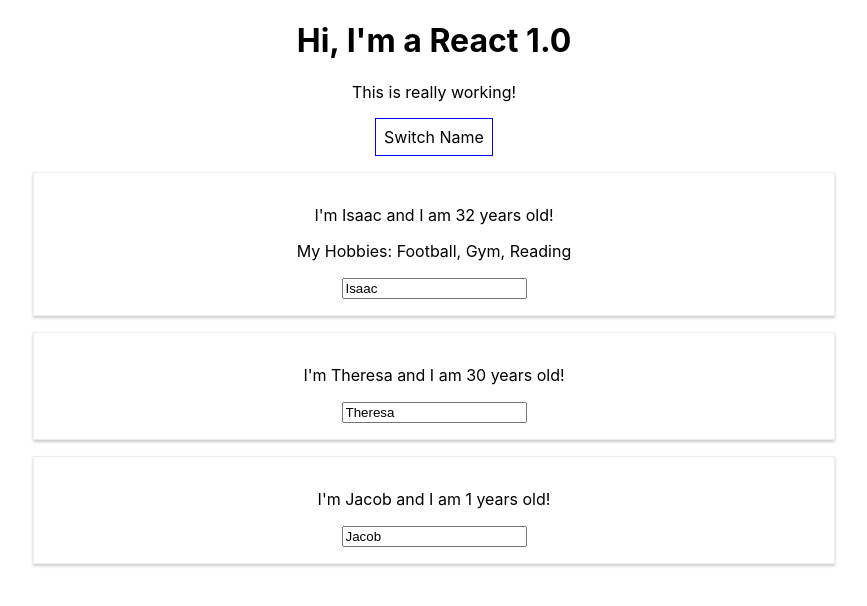
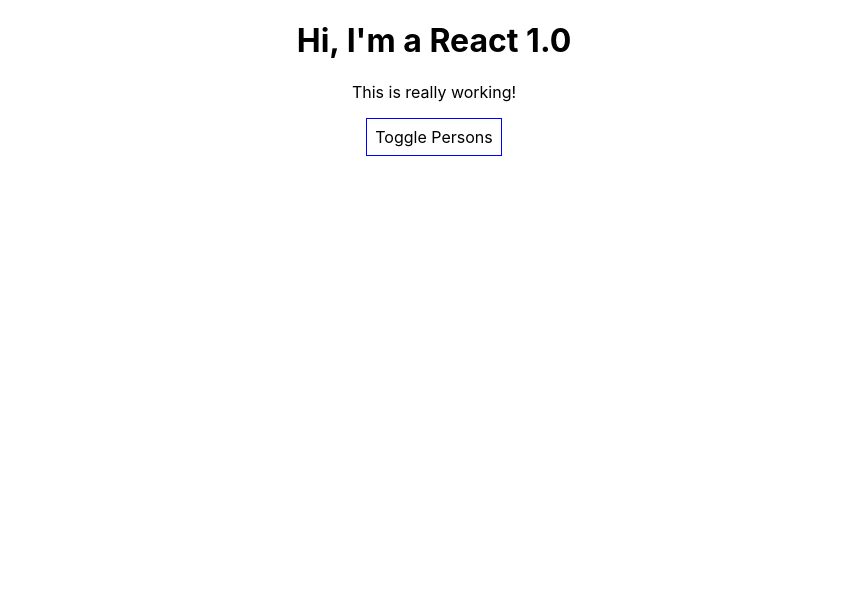
Before and after one commit to Ibabalola/react-complete-guide, a React (Create React App) app: page / in a window 1280 px wide. Shown: the top 606 px of the page, without its empty margins (206-1073 px from the left). Built offline with nearby package versions, Linux system fonts and the light colour scheme.

Commit message:
complete section 5

```diff
--- a/src/App.js
+++ b/src/App.js
@@ -1,5 +1,5 @@
 import Person from './Person/Person';
-import React, { Component } from 'react';
+import React, {Component} from 'react';
 
 import './App.css';
 
@@ -13,27 +13,30 @@
     state = {
         persons: [
             {
+                id:"a1",
                 name: 'Isaac',
                 age: 32,
                 hobbies: 'My Hobbies: Football, Gym, Reading'
             },
             {
+                id:"a2",
                 name: 'Theresa',
                 age: 30
             },
             {
+                id:"a3",
                 name: 'Jacob',
                 age: 1
             }
-    ]
+        ],
+        showPersons: false
     };
 
     // need to have a render method for React to be able to render
     // HTML to the screen / DOM
     render() {
-
         // use inline style in order to scope style changes to a single element
-      const  style = {
+        const style = {
             backgroundColor: 'white',
             font: 'inherit',
             border: '1px solid blue',
@@ -41,36 +44,37 @@
             cursor: 'pointer'
         };
 
+        // because React is JS we can pull out the Persons JSX to check the state before we render the element
+        let persons = null;
+
+        // recommended method to render conditional elements
+        if(this.state.showPersons) {
+           persons = (
+               <div>
+                   {this.state.persons.map((person, index) => {
+                       return <Person
+                           click={() => this.deletePersonHandler(index)}
+                           name={person.name}
+                           age={person.age}
+                           key={person.id}
+                           changed={(event) => this.nameChangeHandler(event, person.id)}/>
+                   })}
+               </div>
+           );
+        }
+
         // this is JSX - syntactical sugar invented by the react team it will transpile to valid JS
         return (
             // we used className because class is a reserved word
             // typically the render method returns just one root element
             <div className="App">
-          <h1>Hi, I'm a React  1.0</h1>
+                <h1>Hi, I'm a React 1.0</h1>
                 <p>This is really working!</p>
                 <button
                     style={style}
-              onClick={event => this.switchNameHandler('Olabode')}>Switch Name</button>
-          <Person
-              name={this.state.persons[0].name}
-              age={this.state.persons[0].age}
-              click={this.switchNameHandler.bind(this, 'Olabode')}
-              changed={this.nameChangeHandler}>
-            {(this.state.persons[0].hobbies) ? this.state.persons[0].hobbies : ""}
-          </Person>
-          <Person
-              name={this.state.persons[1].name}
-              age={this.state.persons[1].age}
-              click={this.switchNameHandler.bind(this, 'Afi')}
-              changed={this.nameChangeHandler}>
-            {(this.state.persons[1].hobbies) ? this.state.persons[1].hobbies : ""}
-          </Person>
-          <Person
-              name={this.state.persons[2].name}
-              age={this.state.persons[2].age}
-              changed={this.nameChangeHandler}>
-            {(this.state.persons[2].hobbies) ? this.state.persons[2].hobbies : ""}
-          </Person>
+                    onClick={this.togglePersonsHandler}>Toggle Persons
+                </button>
+                {persons}
             </div>
         );
 
@@ -84,8 +88,7 @@
      *
      * @private
      */
-  switchNameHandler = newName =>
-  {
+    switchNameHandler = newName => {
         console.log("A switch button was clicked");
 
         this.state.persons.forEach(person => {
@@ -122,25 +125,70 @@
      *
      * Render -> onChange -> Handler -> changeState -> Render
      * @param event
+     * @param {String} id
      */
-  nameChangeHandler = event => {
-    this.setState({
-      persons: [
-        {
-          name: 'Isaac',
-          age: 32,
-          hobbies: 'My Hobbies: Football, Gym, Reading'
-        },
-        {
-          name: event.target.value,
-          age: 30
-        },
-        {
-          name: 'Jacob',
-          age: 1.5
-        }
-      ]
+    nameChangeHandler = (event, id) => {
+        const index = this.state.persons.findIndex(person => {
+            return person.id === id;
         });
+
+        // JS object are reference types so use the ... spread operator to get shallow copy
+        const person = {
+            ...this.state.persons[index]
+        };
+
+        // Alternative option
+        //const person = Object.assign({}, this.state.persons[index]);
+
+        person.name = event.target.value;
+
+        const persons = [...this.state.persons];
+        persons[index] = person;
+
+        this.setState({persons: persons});
+    };
+
+    /**
+     * When setting the state it is a good practice to get a shallow copy of the
+     * the data you want to alter before you set the state.
+     *
+     * Altering pointer that point to the original object in memory could lead
+     * to unpredictable behaviour
+     *
+     * Because JS objects are reference types always change the data held in state in an immutable fashion
+     *  - Create a copy
+     *  - Change the copy
+     *  - Then update the state with setState
+     * @param index
+     */
+    deletePersonHandler = (index) => {
+
+        // The splice() method changes the contents of an array by removing or replacing
+        // existing elements and/or adding new elements
+
+        // The slice() method returns a shallow copy of a portion of an array into a new array object
+        // selected from begin to end (end not included). The original array will not be modified.
+
+        // this returns a full shallow copy of the array
+        //const persons = this.state.persons.slice();
+
+        // An alternative is to use an ES6 feature, the ... spread operator
+        // It spreads out the elements in this array into a list of elements, which simply just gets
+        // add to the new array, ensure we don't store a pointer the original array
+        const persons = [...this.state.persons];
+
+        // this removes one element from the array
+        persons.splice(index, 1);
+        this.setState({persons: persons});
+    };
+
+    /**
+     * Toggles the show person's property of the state
+     * which alters the path taken by the JS ternary construct
+     */
+    togglePersonsHandler = () => {
+        const doesShow = this.state.showPersons;
+        this.setState({showPersons: !doesShow});
     };
 
     /**
@@ -148,8 +196,7 @@
      *  needs this._bindSwitchNameHandler.bind(this);
      * @private
      */
-  _bindSwitchNameHandler()
-  {
+    bindSwitchNameHandler() {
         console.log("A switch button was clicked");
 
         this.state.persons.forEach(person => {
```
Lines whose indentation alone changed are shown as unchanged.
